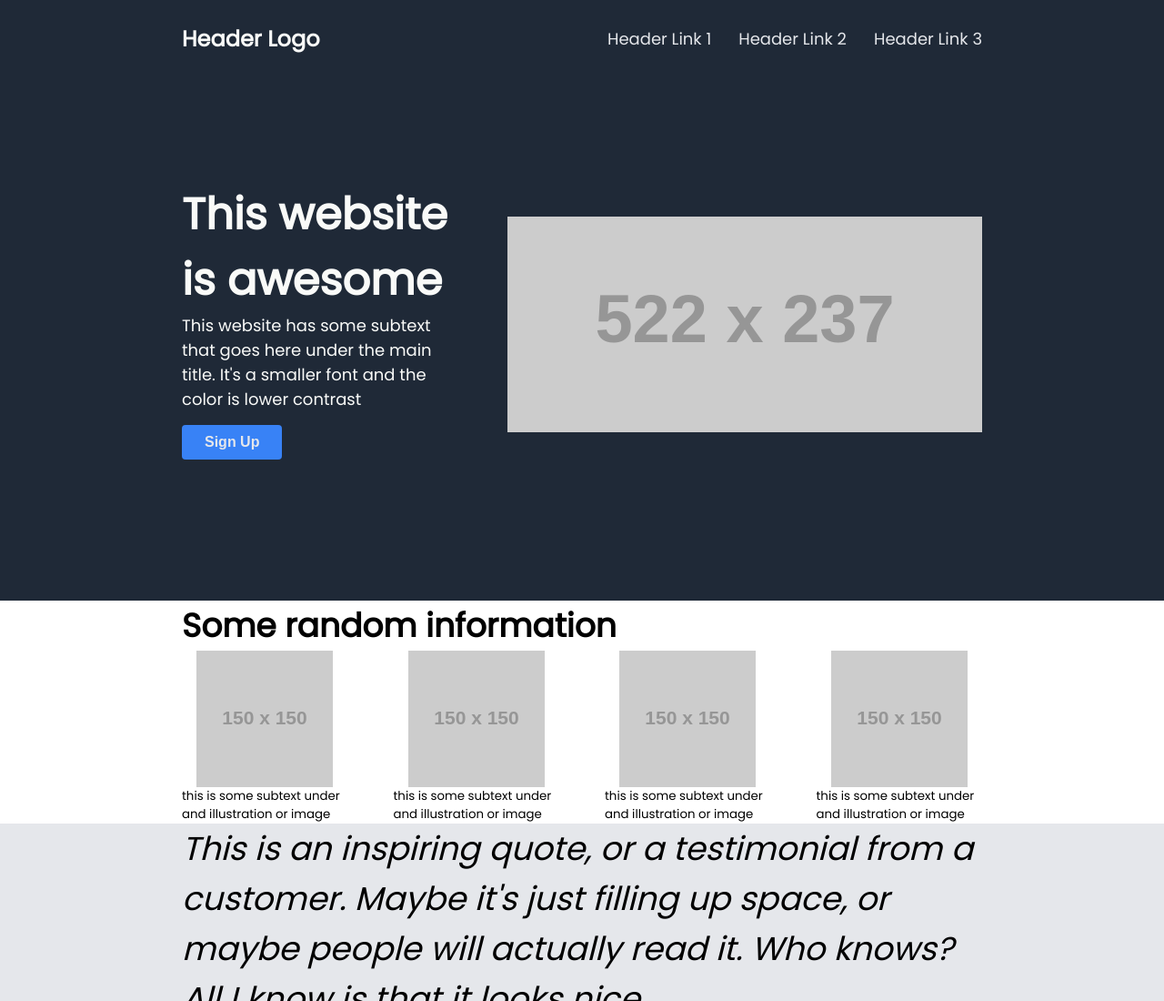
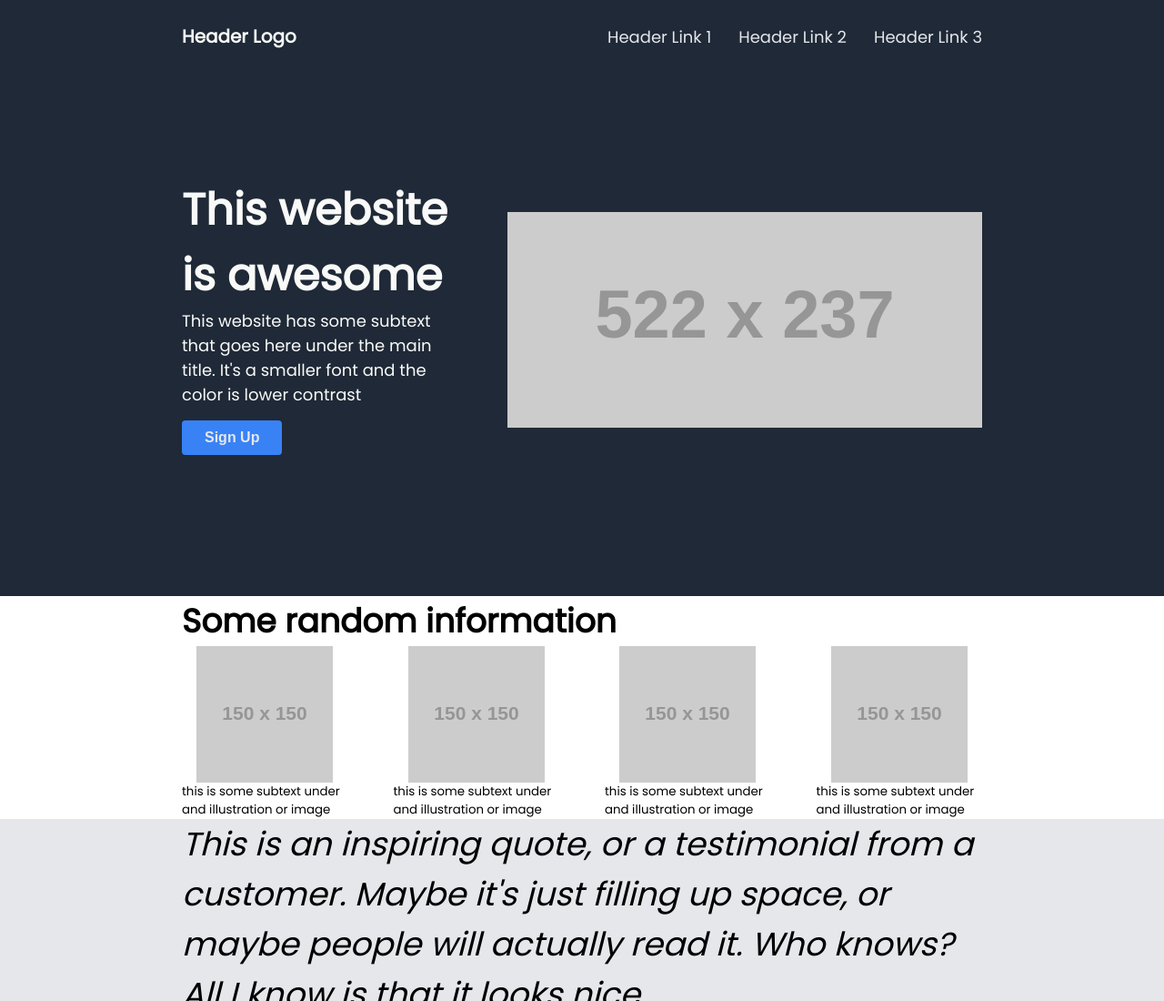
Before and after one commit to harryrf3/theodinproject, a plain HTML site: page css-exercises/flex/06-flex-layout-b/index.html in a window 1280 px wide. Shown: the top 1100 px of the page at 91% size. Drawn offline with Linux system fonts and the light colour scheme; placeholder pictures from the web are drawn by us; a script that the page names is missing.

Commit message:
Change headings sizes

```diff
--- a/css-exercises/flex/06-flex-layout-b/index.html
+++ b/css-exercises/flex/06-flex-layout-b/index.html
@@ -16,7 +16,7 @@
 
   <header class="header">
     <div class="header__logo">
-        Header Logo
+      <h5>Header Logo</h5>
     </div>
     <nav class="header__nav">
       <ul>
```
Lines whose indentation alone changed are shown as unchanged.
